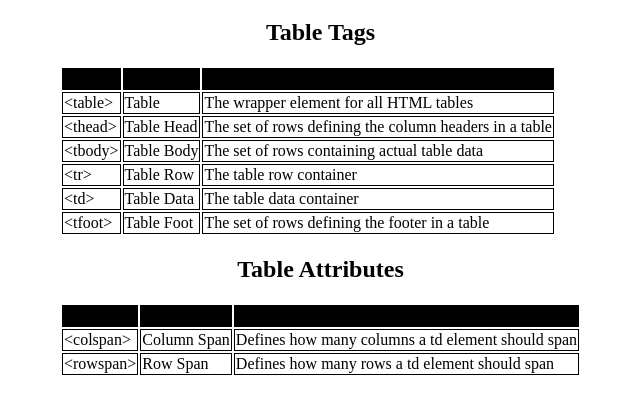
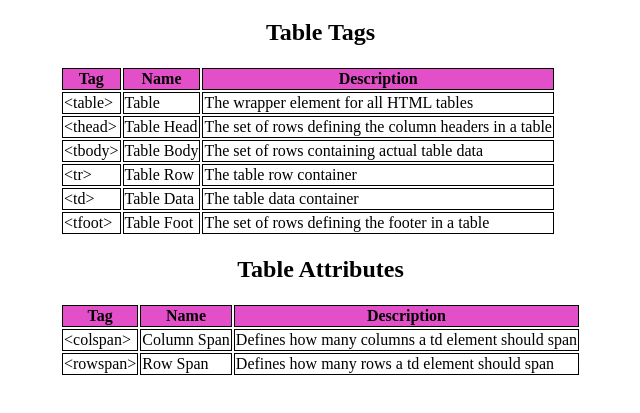
Before and after one commit to Abdisalam123/Abdisalam123.cheatsheet.github.io, a plain HTML site: page index.html in a window 1280 px wide. Shown: the part 69-482 px from the top of the page, without its empty margins (298-938 px from the left). Drawn offline with Linux system fonts and the light colour scheme.

Commit message:
Update index.html
changed the color of the table header

```diff
--- a/index.html
+++ b/index.html
@@ -29,7 +29,7 @@ table {
 }
 
 th {
-    background-color: #000000;
+    background-color: #e34fc8;
 }
 
     </style>
```
